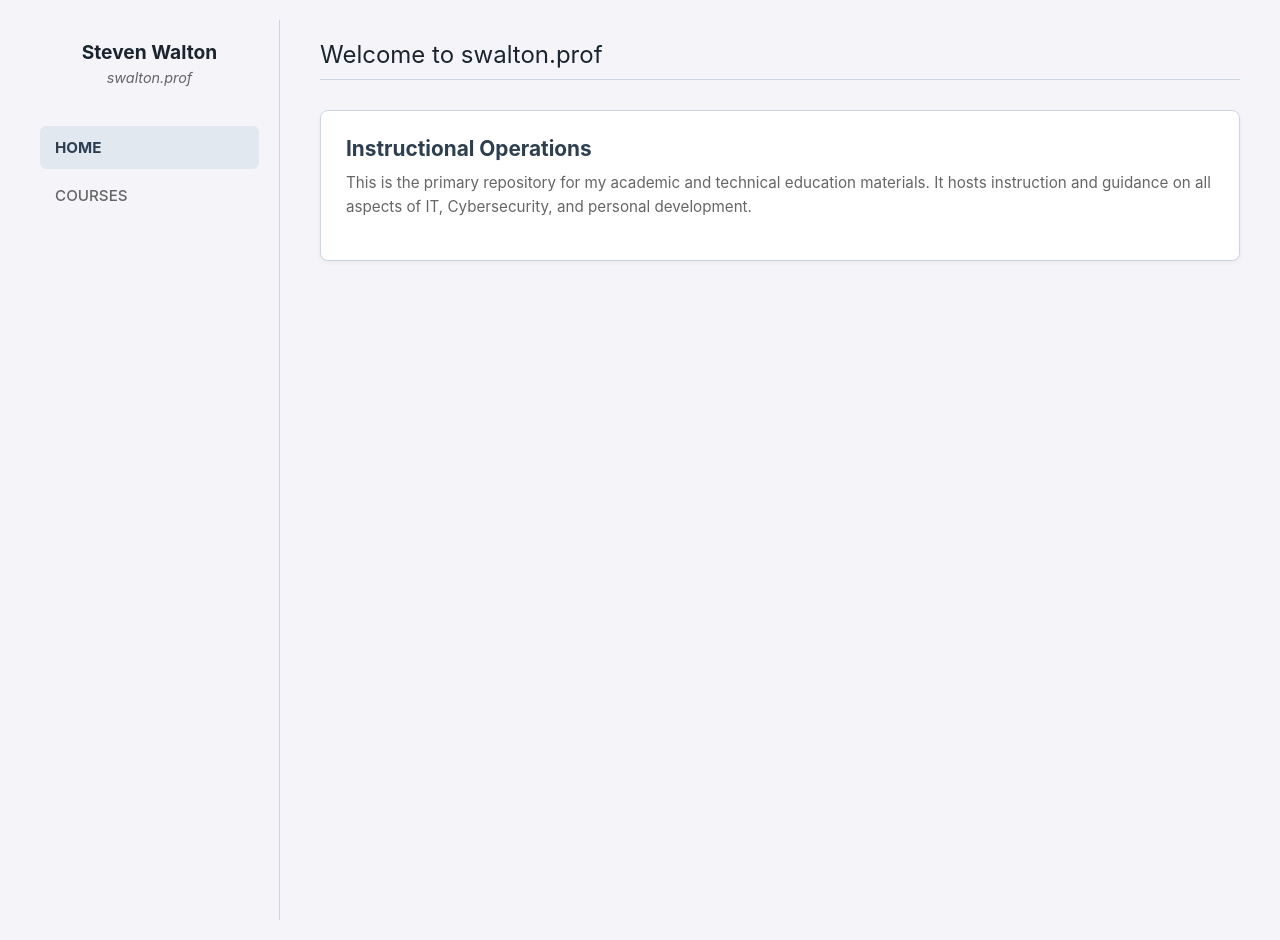
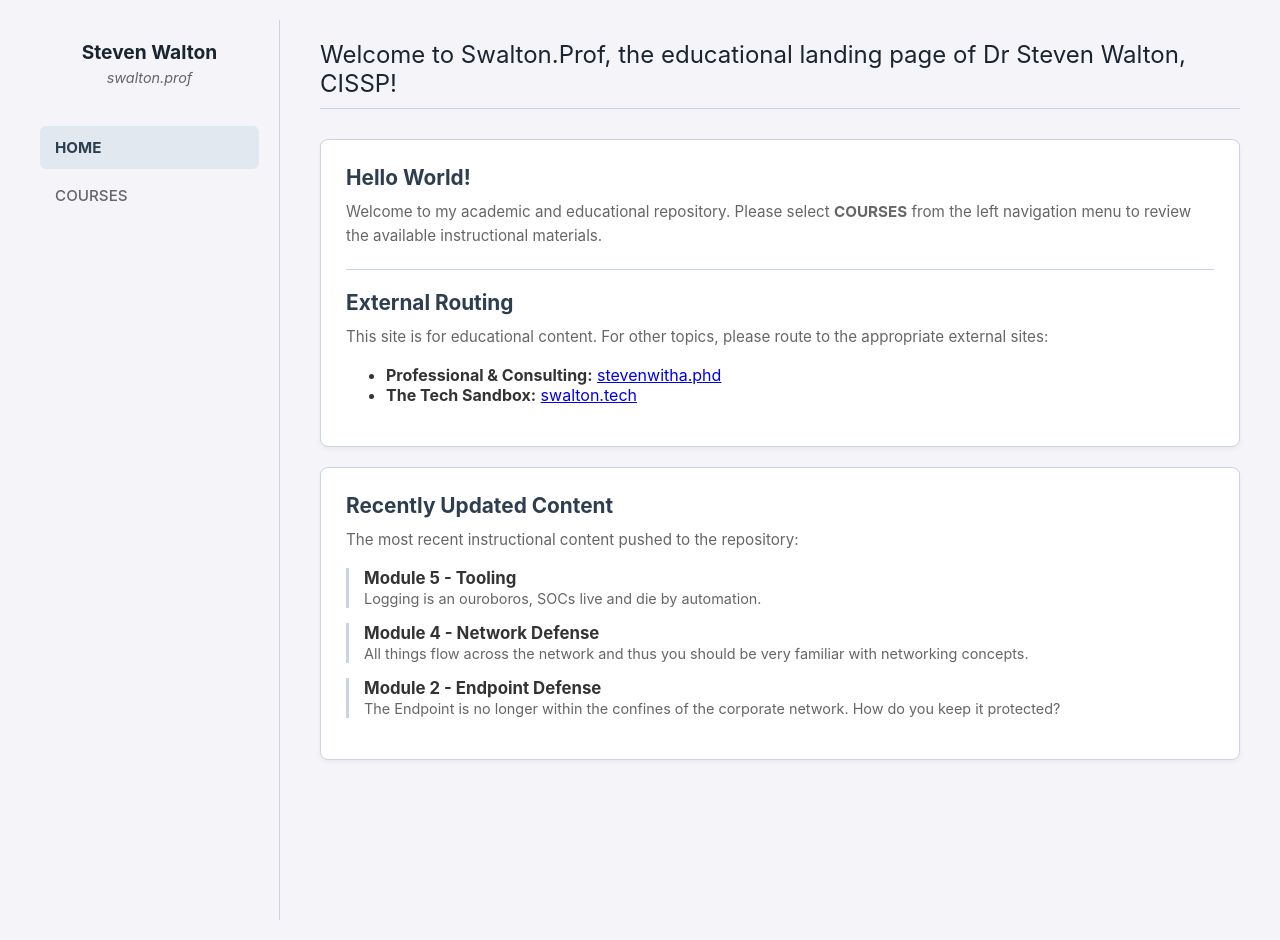
Before and after one commit to stevenwithaphd/swaltonprof.github.io, a Jekyll site: the page built from index.md, in a window 1280 px wide. Built offline with Jekyll 4.4.1, drawn with Linux system fonts in a browser that asks for light colours.

Commit message:
almost there

```diff
--- a/index.md
+++ b/index.md
@@ -3,9 +3,34 @@ layout: default
 title: Home
 ---
 
-<div class="content-header">Welcome to swalton.prof</div>
+<div class="content-header">Welcome to Swalton.Prof, the educational landing page of Dr Steven Walton, CISSP!</div>
 
 <div class="card">
-  <h3>Instructional Operations</h3>
-  <p>This is the primary repository for my academic and technical education materials. It hosts instruction and guidance on all aspects of IT, Cybersecurity, and personal development.</p>
+  <h3>Hello World!</h3>
+  <p>Welcome to my academic and educational repository. Please select <strong>COURSES</strong> from the left navigation menu to review the available instructional materials.</p>
+
+  <hr style="border: 0; border-top: 1px solid var(--border-color); margin: 20px 0;">
+
+  <h3>External Routing</h3>
+  <p>This site is for educational content. For other topics, please route to the appropriate external sites:</p>
+  <ul>
+    <li><strong>Professional & Consulting:</strong> <a href="https://stevenwitha.phd" target="_blank" rel="noopener noreferrer">stevenwitha.phd</a></li>
+    <li><strong>The Tech Sandbox:</strong> <a href="https://swalton.tech" target="_blank" rel="noopener noreferrer">swalton.tech</a></li>
+  </ul>
 </div>
+
+<div class="card">
+  <h3>Recently Updated Content</h3>
+  <p>The most recent instructional content pushed to the repository:</p>
+
+  <ul style="list-style: none; padding-left: 0;">
+    {% assign recent_modules = site.pages | where_exp: "item", "item.date != nil" | sort: "date" | reverse %}
+    {% for module in recent_modules limit: 3 %}
+    <li style="margin-bottom: 15px; border-left: 3px solid var(--border-color); padding-left: 15px;">
+      <a href="{{ module.url }}" style="color: inherit; text-decoration: none; font-weight: bold; font-size: 1.05rem;">{{ module.title }}</a>
+      <br>
+      <span style="font-size: 0.9rem; color: var(--text-muted);">{{ module.description }}</span>
+    </li>
+    {% endfor %}
+  </ul>
+</div>
```
